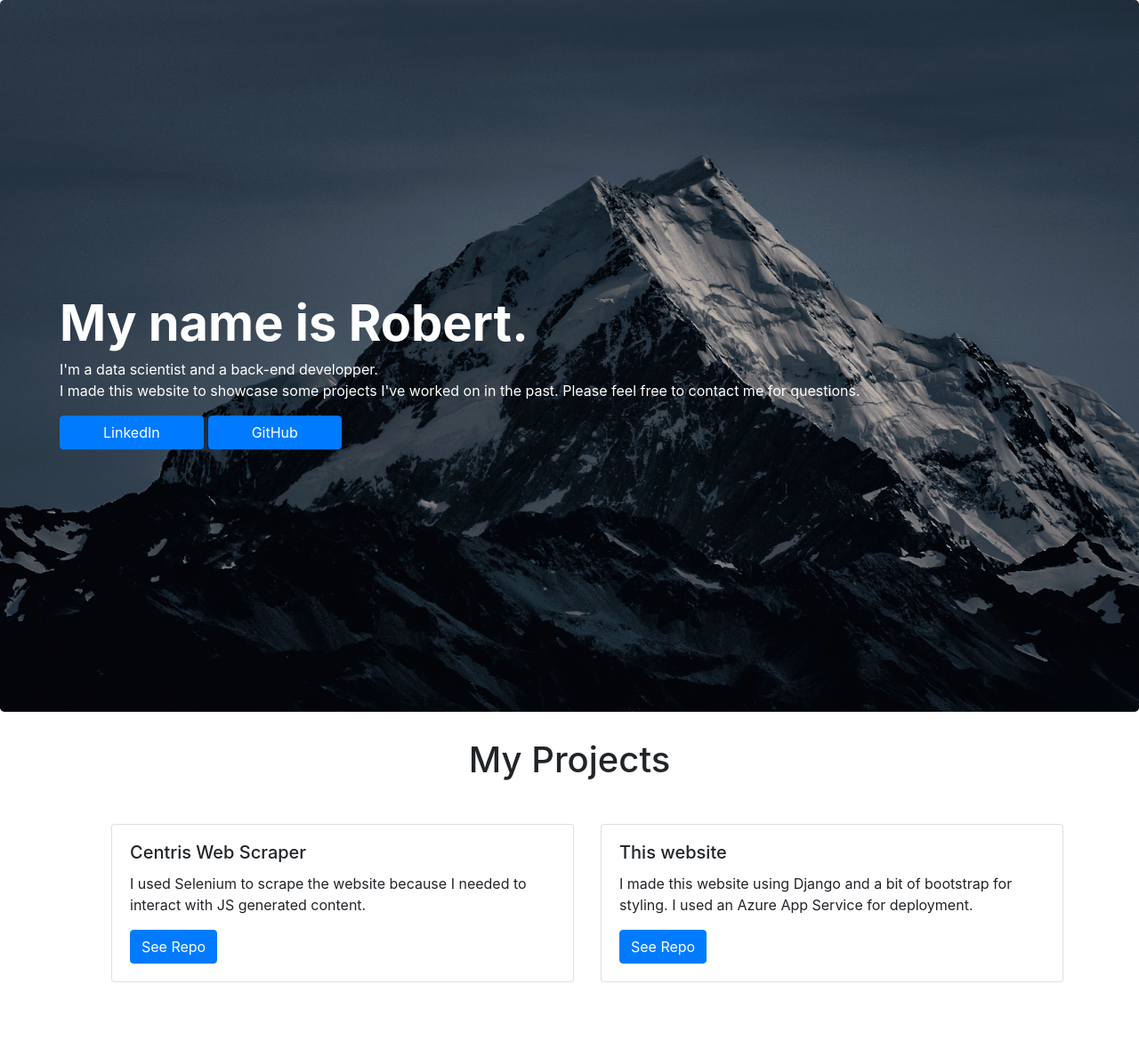
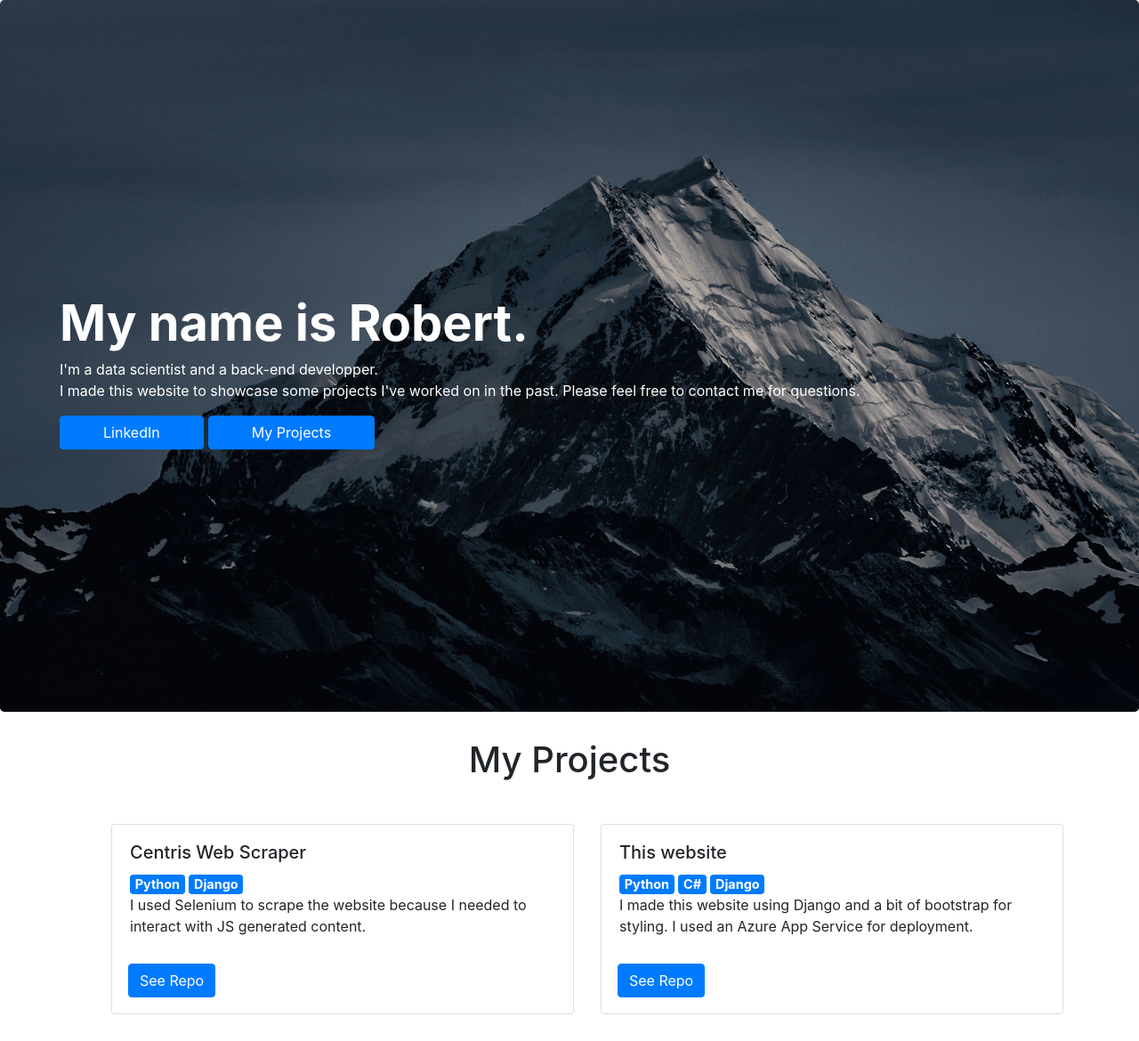
Before and after one commit to rm2631/MyPortfolio2022, a Django app: page / in a window 1280 px wide. Shown: the whole page at 89% size. After the commit the page ends 1140 px from the top, so only its background shows below. Run offline with Django 4.2, Linux system fonts and the light colour scheme; data comes from the database, SQL or seed files in the repository; both versions use the stored data as it was after the commit; some libraries are stand-ins or nearby versions.

Commit message:
Ajout des badges

```diff
--- a/myproject/settings.py
+++ b/myproject/settings.py
@@ -24,7 +24,7 @@ BASE_DIR = Path(__file__).resolve().parent.parent
 SECRET_KEY = 'django-insecure-q&dltzooo!b&k4j+n!$9(un@(f_qspgtci(j5#(^c(wd^v1pd)'
 
 # SECURITY WARNING: don't run with debug turned on in production!
-DEBUG = False
+DEBUG = True
 
 ALLOWED_HOSTS = ['127.0.0.1','robert-marineau.azurewebsites.net']
 
--- a/portfolio/admin.py
+++ b/portfolio/admin.py
@@ -1,4 +1,5 @@
 from django.contrib import admin
-from .models import Project
+from .models import Project, Tag
 # Register your models here.
 admin.site.register(Project)
+admin.site.register(Tag)
--- a/portfolio/models.py
+++ b/portfolio/models.py
@@ -1,8 +1,16 @@
 from django.db import models
 
 # Create your models here.
+class Tag(models.Model):
+    tech_tag = models.CharField(max_length=64)
+
+    def __str__(self):
+        return self.tech_tag
+
+
 class Project(models.Model):
     project_name = models.CharField(max_length=128)
+    tech_tags = models.ManyToManyField(Tag)
     github_url = models.CharField(max_length=256)
     project_description = models.CharField(max_length=512)
 
--- /dev/null
+++ b/portfolio/static/app.js
@@ -0,0 +1,3 @@
+function scrollProjects() {
+    document.getElementById("projectlist").scrollIntoView();
+}
--- a/portfolio/static/style.css
+++ b/portfolio/static/style.css
@@ -23,3 +23,17 @@
     top: 50%;
     transform: translateY(-50%);
 }
+
+.card {
+    height: 100%;
+}
+
+.card-button {
+    position: absolute;
+    bottom: 18px;
+    left: 18px;
+}
+
+.badge {
+    font-size: 90%;
+}
--- a/portfolio/templates/project_list.html
+++ b/portfolio/templates/project_list.html
@@ -1,22 +1,23 @@
 {% load static %}
+<script src="{% static 'app.js' %}"></script>
 <link rel="stylesheet" href="https://maxcdn.bootstrapcdn.com/bootstrap/4.0.0-beta/css/bootstrap.min.css" integrity="sha384-/Y6pD6FV/Vv2HJnA6t+vslU6fwYXjCFtcEpHbNJ0lyAFsXTsjBbfaDjzALeQsN6M" crossorigin="anonymous">
 <link rel="stylesheet" type="text/css" href="{% static 'style.css' %}">
 
 
-<div style="background: url(static/img/mountains.jpg) ;background-size: cover;" ;  class="jumbotron bg-cover text-white">
+<div style="background: url(static/img/mountains.jpg) ;background-size: cover;" ; class="jumbotron bg-cover text-white">
     <div class="container container-header-align py-5">
 
         <h1 class="display-4 font-weight-bold left-aligned">My name is Robert.</h1>
         <p class="mb-0 left-aligned">I'm a data scientist and a back-end developper.</p>
         <p class="left-aligned">I made this website to showcase some projects I've worked on in the past. Please feel free to contact me for questions.</p>
         <a href="https://www.linkedin.com/in/robert-marineau/" role="button" class="btn btn-primary px-5 btn-left-aligned">LinkedIn</a>
-        <a href="https://github.com/rm2631" role="button" class="btn btn-primary px-5 btn-left-aligned">GitHub</a>
+        <a onclick="scrollProjects()" role="button" class="btn btn-primary px-5 btn-left-aligned">My Projects</a>
 
     </div>
 </div>
 
 
-<div class="row">
+<div id="projectlist" class="row">
     <div class="col-3 mx-auto">
         <div class="text-center">
             <div class="bottom-buffer">
@@ -33,13 +34,18 @@
     <ul>
         <div class="row">
             {% for project in project_list %}
-          <div class="col-sm-6">
+            <div class="col-sm">
                 <div class="bottom-buffer">
                     <div class="card">
                         <div class="card-body">
                             <h5 class="card-title">{{project.project_name}}</h5>
+                            {% for tech_tag in project.tech_tags.all %}
+                                <span class="badge badge-primary">
+                                    {{ tech_tag }}
+                                </span>
+                            {% endfor %}
                             <p class="card-text">{{project.project_description}}</p>
-                  <a href="{{project.github_url}}" class="btn btn-primary">See Repo</a>
+                            <a href="{{project.github_url}}" class="btn btn-primary card-button">See Repo</a>
                         </div>
                     </div>
                 </div>
--- a/portfolio/views.py
+++ b/portfolio/views.py
@@ -4,8 +4,6 @@ from django.views import generic
 from portfolio.models import Project
 from django.utils import timezone
 # Create your views here.
-
-
 
 
 def index(request):
```
Also changed, not shown: db.sqlite3, portfolio/migrations/0004_project_tech_tags.py (added), portfolio/migrations/0005_tag.py (added), portfolio/migrations/0006_remove_project_tech_tags_project_tech_tags.py (added), 1 other file. Lines whose indentation alone changed are shown as unchanged.
